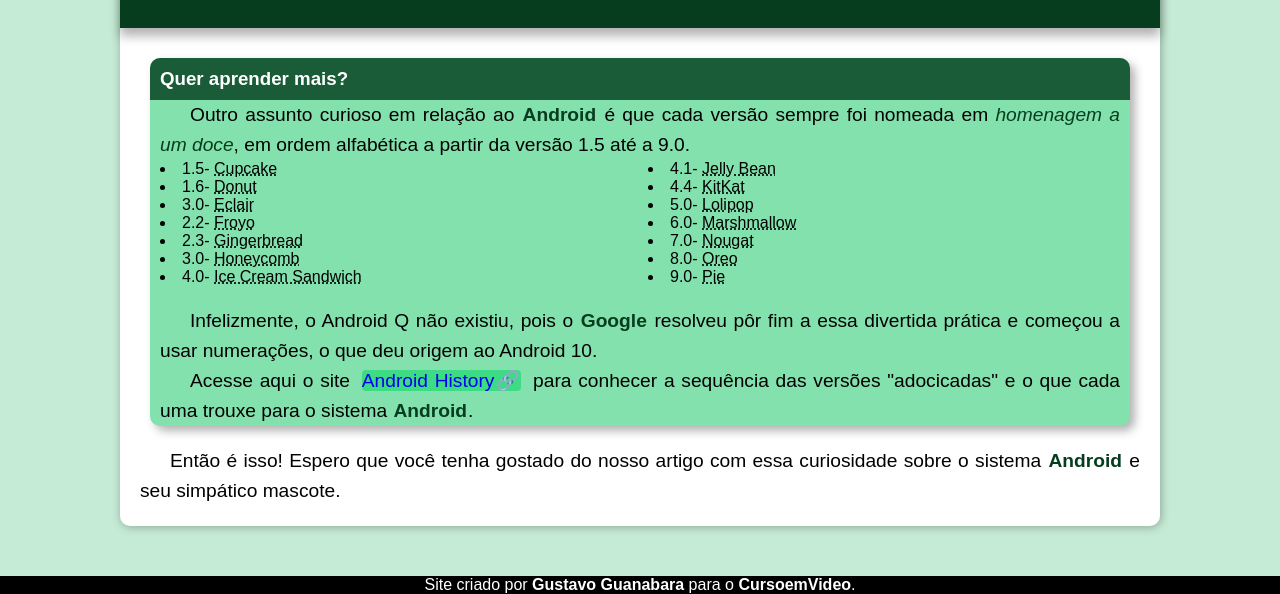
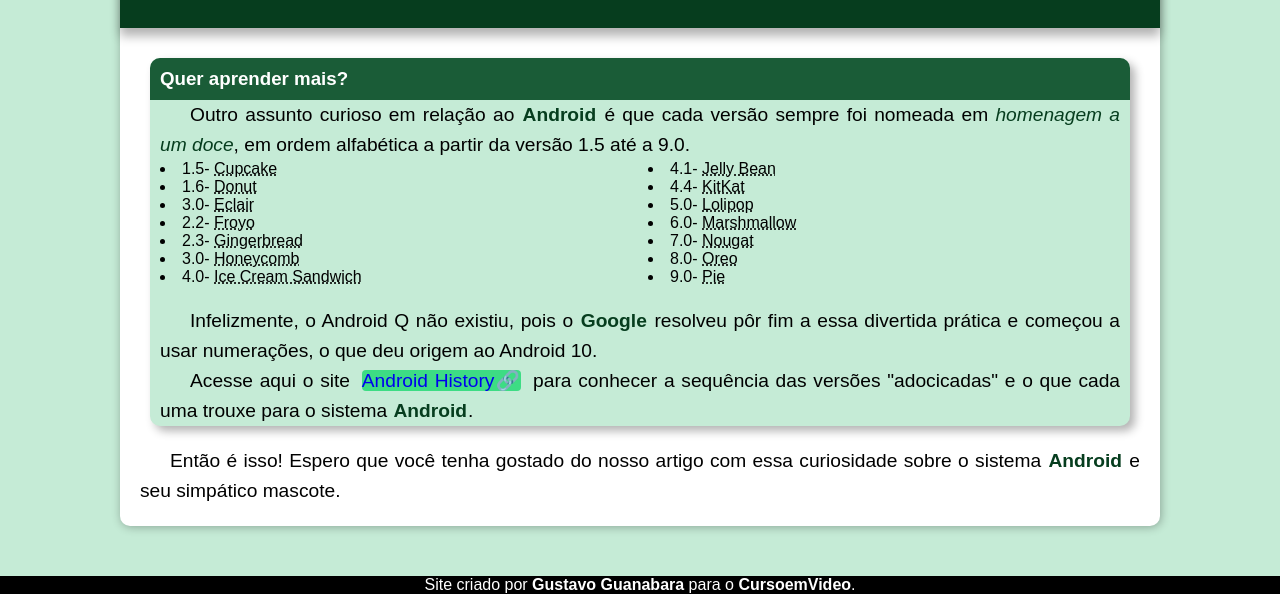
Before and after one commit to joseaugusto-15/projeto-android, a plain HTML site: page index.html in a window 1280 px wide. Shown: the part 2509-3103 px from the top of the page. Drawn offline with Linux system fonts and the light colour scheme.

Commit message:
atualizado

```diff
--- a/estilo/style_03.css
+++ b/estilo/style_03.css
@@ -163,7 +163,7 @@ main .video > iframe {
 }
 
 aside {
-    background-color: var(--cor1);
+    background-color: var(--cor0);
     margin: 0px -20px;
     border-radius: 10px 10px 0px 0px;
     padding: 20px 10px 0px 10px;
```
